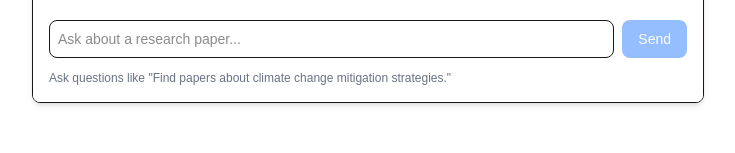
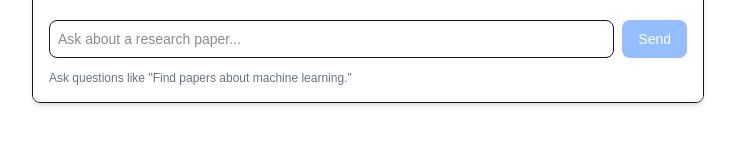
Before and after one commit to sqz0914/PaperSeeker, a Next.js app in the folder frontend/: page / in a window 1280 px wide. Shown: the part 669-822 px from the top of the page, without its empty margins (272-1007 px from the left). Built offline with nearby package versions, Linux system fonts and the light colour scheme.

Commit message:
Update ChatInterface.js

```diff
--- a/frontend/app/components/ChatInterface.js
+++ b/frontend/app/components/ChatInterface.js
@@ -179,7 +179,7 @@ const ChatInterface = () => {
 
         <div className="mt-3 text-xs text-gray-500">
           <p>
-            Ask questions like "Find papers about climate change mitigation strategies."
+            Ask questions like "Find papers about machine learning."
           </p>
         </div>
       </div>
```
